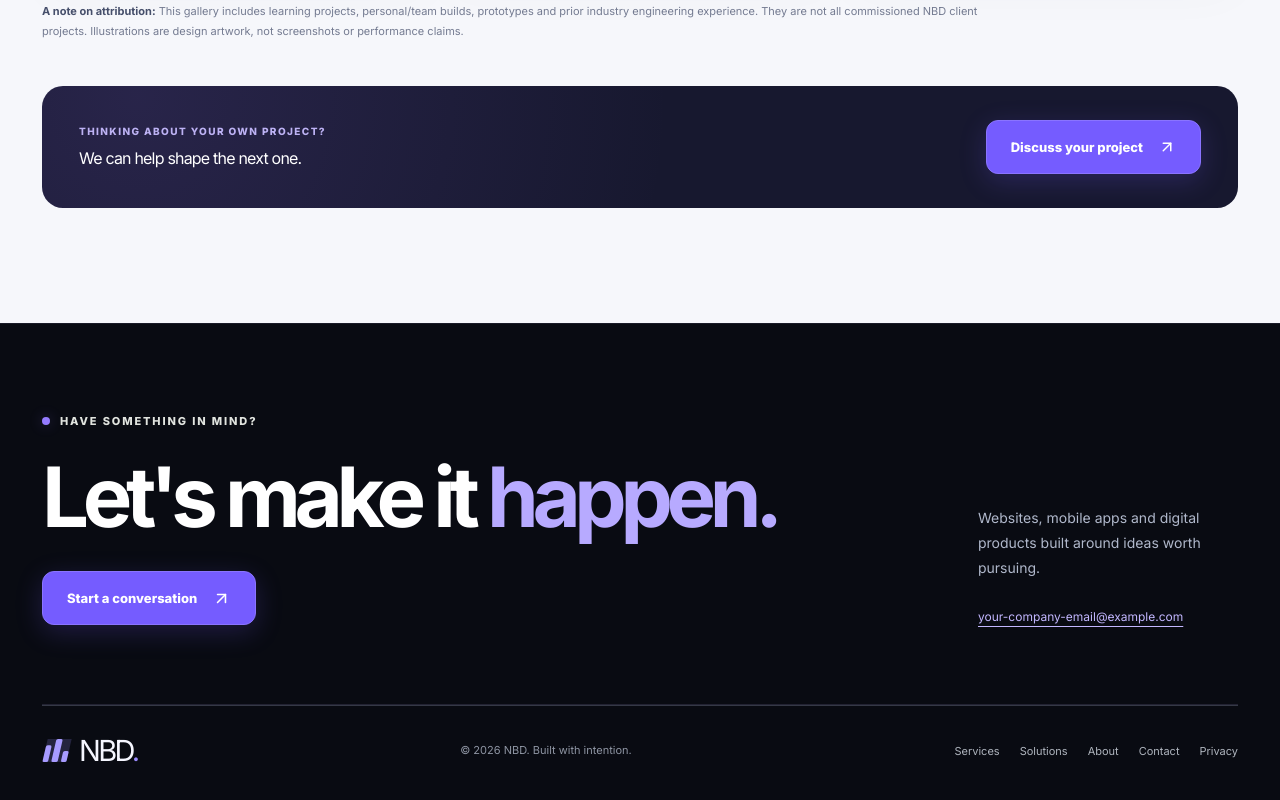
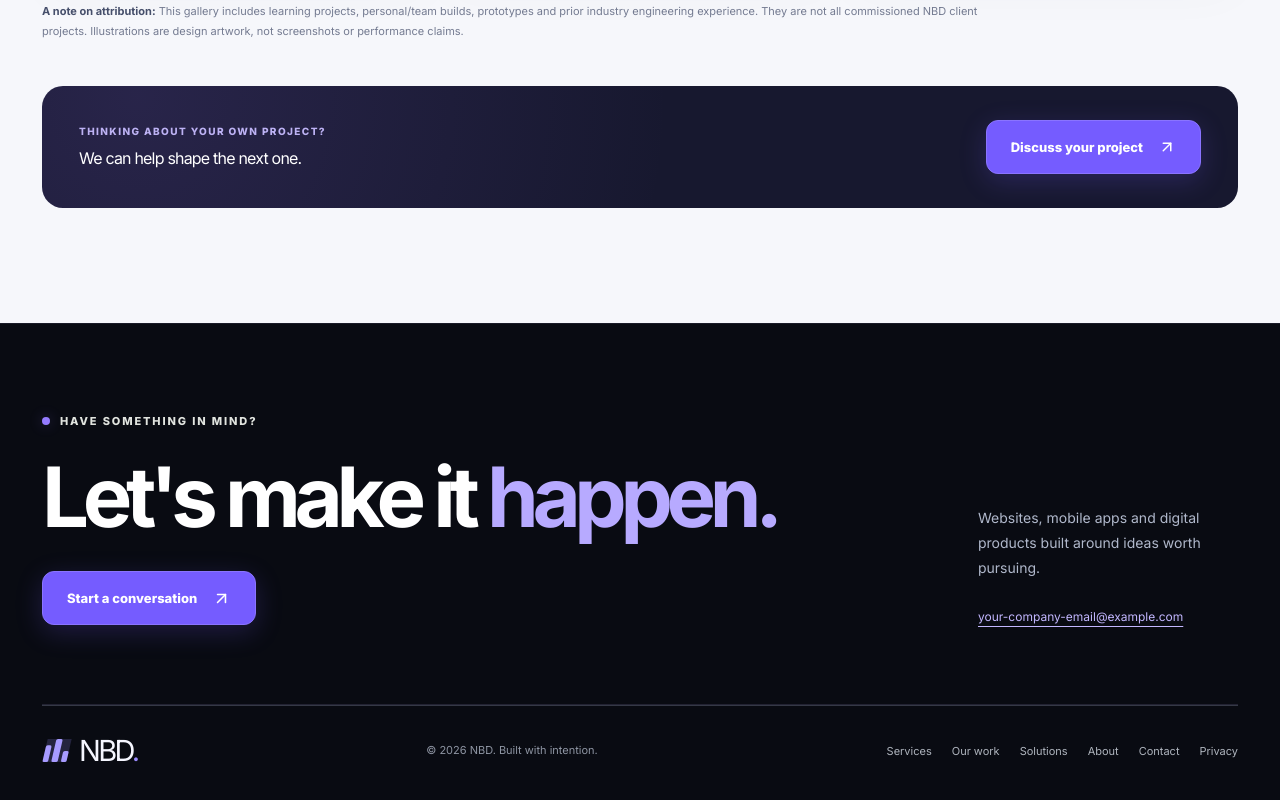
Before and after one commit to niloy-datta/tech-startup, a Next.js app: page /work in a window 1280 px wide. Shown: the part 4105-4905 px from the top of the page. Built offline with nearby package versions, Linux system fonts and the light colour scheme.

Commit message:
feat(nav): include work in footer

```diff
--- a/components/site-footer.tsx
+++ b/components/site-footer.tsx
@@ -25,6 +25,7 @@ export function SiteFooter() {
           <p>© {new Date().getFullYear()} NBD. Built with intention.</p>
           <div className="footer-links">
             <Link href="/services">Services</Link>
+            <Link href="/work">Our work</Link>
             <Link href="/solutions">Solutions</Link>
             <Link href="/about">About</Link>
             <Link href="/contact">Contact</Link>
```
